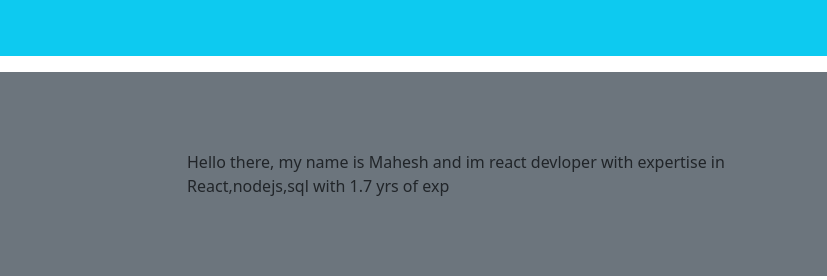
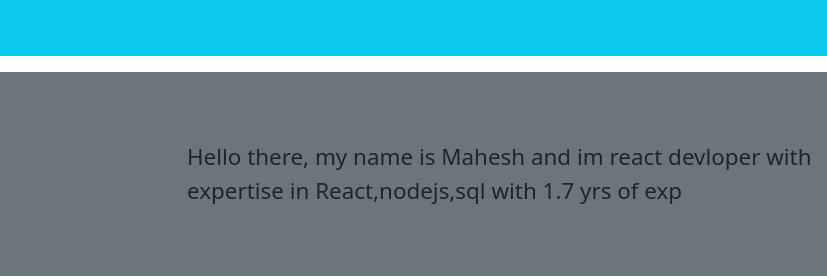
Before and after one commit to Mahesh10k/Bootstrap-day1, a plain HTML site: page day1/index.html in a window 1280 px wide. Shown: the top 280 px of the page, 453-1280 px from the left. Drawn offline with nearby package versions, Linux system fonts and the light colour scheme.

Commit message:
changes done in about section

```diff
--- a/day1/index.html
+++ b/day1/index.html
@@ -36,6 +36,9 @@
             text-decoration: none;
             color: white;
         }
+        .about-text {
+          font-size: 1.4rem;
+        }
 
     </style>
 </head>
@@ -67,7 +70,7 @@
 
     <div class="d-flex my-3 p-2 bg-secondary justify-content-center align-items-center flex-wrap" id="about">
         <div class=" col text-center"><img  src="https://documents.iplt20.com/ipl/IPLHeadshot2024/2.png" alt="" width="250px"></div>
-        <div class=" col display-2rem">Hello there, my name is Mahesh and im react devloper with expertise in React,nodejs,sql with 1.7 yrs of exp</div>
+        <div class="about-text col">Hello there, my name is Mahesh and im react devloper with expertise in React,nodejs,sql with 1.7 yrs of exp</div>
     </div>
 
     <div class="d-flex mt-3 justify-content-center align-items-center gap-5 w-100%" id="skills">
```
